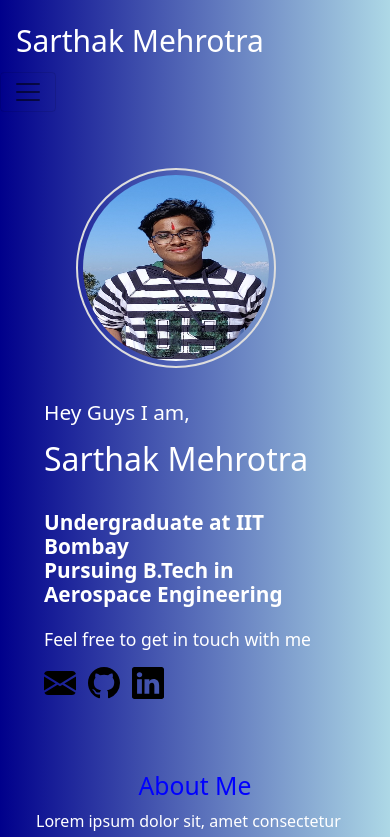
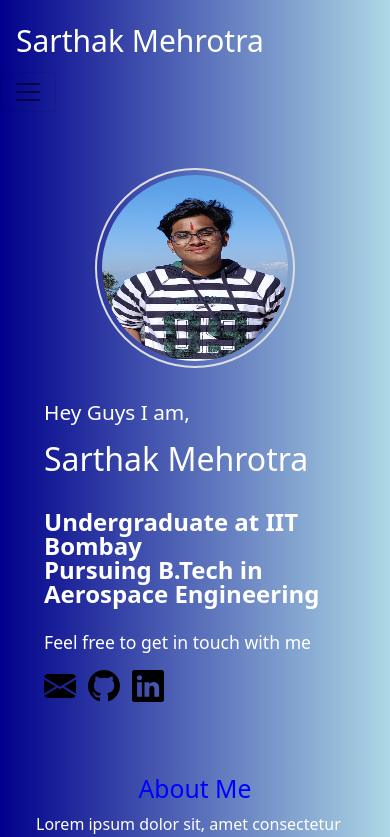
Before and after one commit to SarthakM320/SarthakM320.github.io, a plain HTML site: page index.html in a window 390 px wide. Shown: the top 837 px of the page. Drawn offline with nearby package versions, Linux system fonts and the light colour scheme.

Commit message:
responsiveness added

```diff
--- a/index.html
+++ b/index.html
@@ -50,7 +50,7 @@
 
 
     <div class="container-fluid grad">
-        <a href="#about"><img src="IMG_20210302_151749.jpg"></a>
+        <a href="#about"><img src="IMG_20210302_151749.jpg" class="center"></a>
         <div class="links">
             <p style="font-size: 1.3em;">Hey Guys I am,</p>
             <h2 style="font-size: 2em;">Sarthak Mehrotra</h2>
--- a/style.css
+++ b/style.css
@@ -10,12 +10,7 @@ body{
 a{
     text-decoration: none;
 }
-.center{
-    display: block;
-    margin-left: auto;
-    margin-right: auto;
 
-}
 .nav-item{
     padding-left: 1em;
 }
@@ -99,6 +94,45 @@ img:hover {
     }
 }
 
+@media only screen and (max-width:1450px){
+    .center{
+        display: block;
+        margin-left: auto;
+        margin-right: auto;
+
+    }
+    img {
+        margin-top: 3em;
+        margin-left: 4em;
+        border: 5px solid #ddd;
+        border-radius: 10px;
+        padding: 5px;
+        width: 400px;
+        height: 550px;
+        display: inline;
+    }
+    img:hover {
+        box-shadow: 0 0 5px 5px blue;
+    }
+    .links{
+        margin: 0;
+        font-size: 2em;
+        color: white;
+    }
+    .college{
+        font-size: 1.5em;
+        color: white;
+    }
+    .intro{
+        padding: 1em;
+        font-size: 1em;
+        margin: 0.5em;
+        font-size: 2em;
+    }
+
+
+}
+
 
 @media only screen and (max-width: 400px) {
 
```
